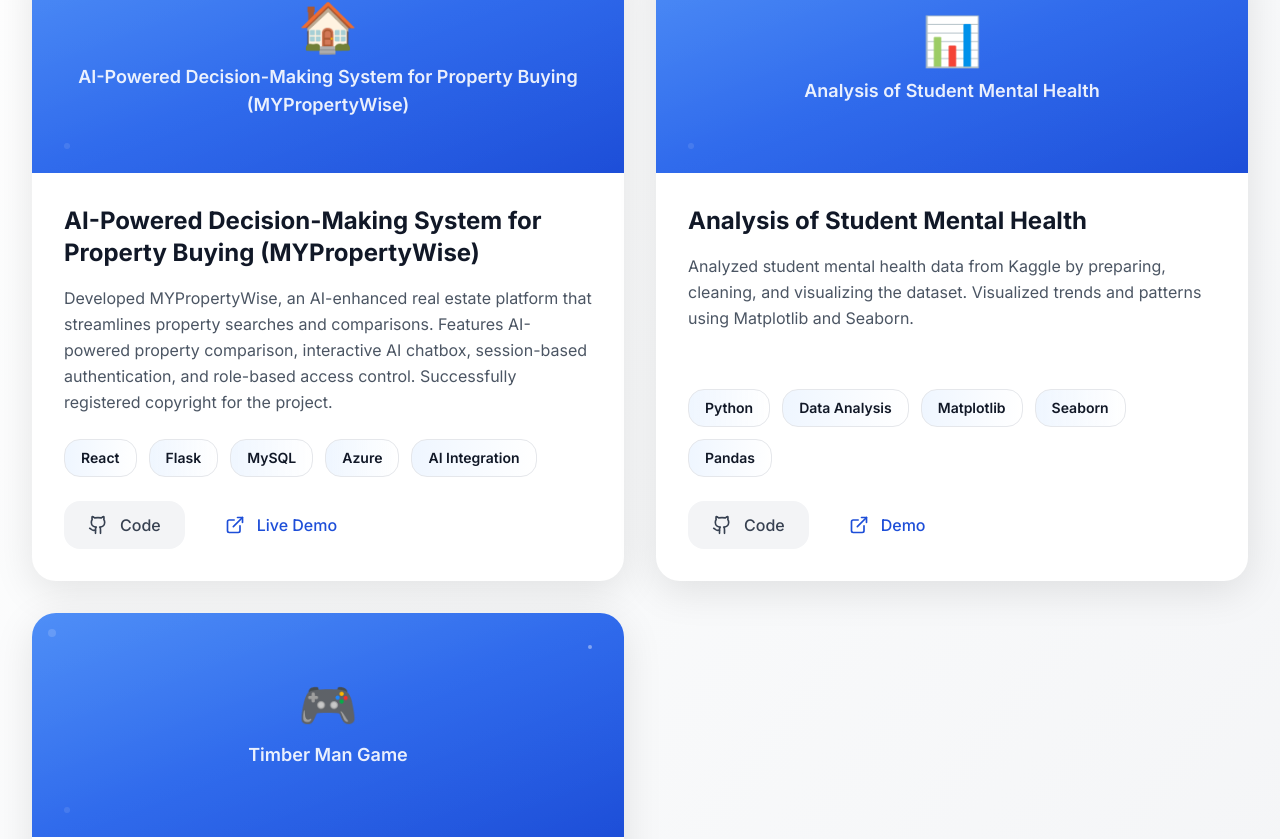
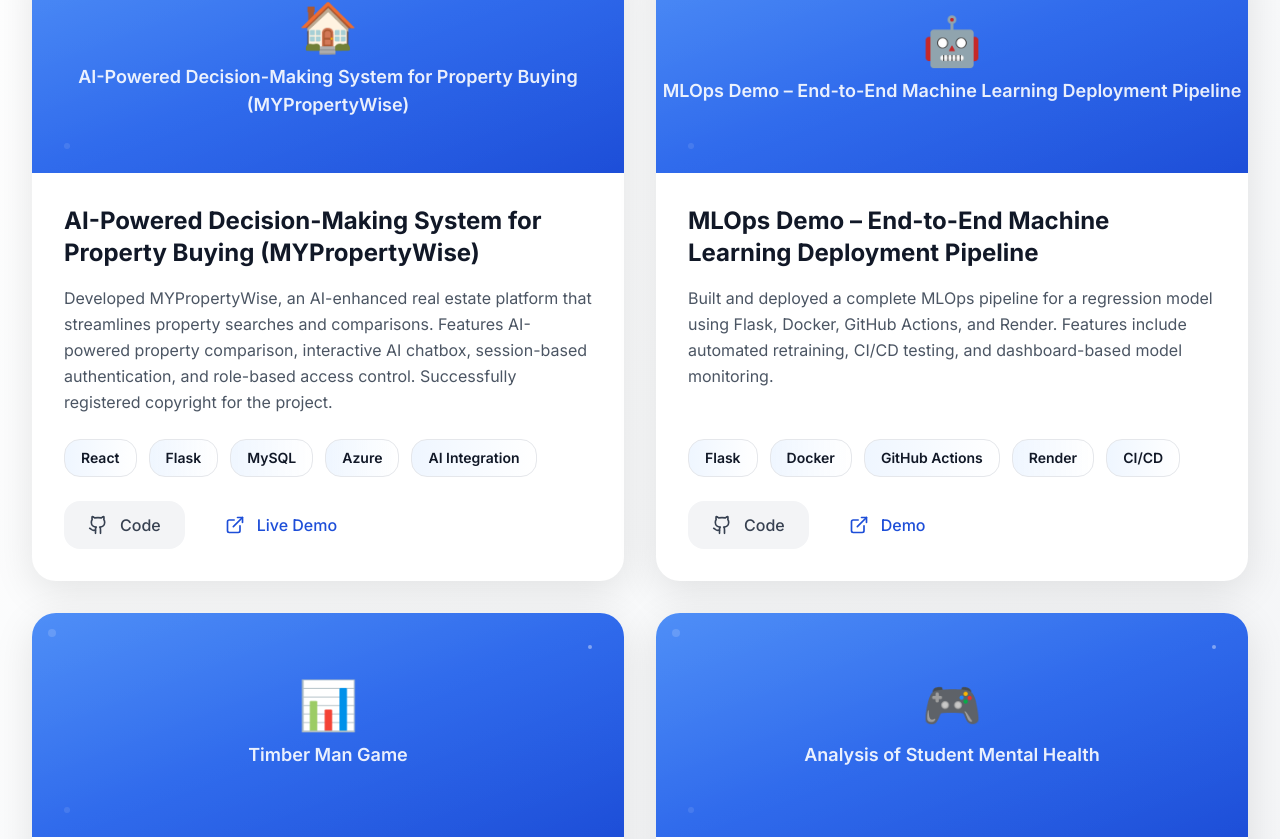
Before and after one commit to GiaSoon2000/Portfolio, a Next.js app: page / in a window 1280 px wide. Shown: the part 5601-6440 px from the top of the page. Built offline with nearby package versions, Linux system fonts and the light colour scheme.

Commit message:
Update Projects component: Replace existing project with MLOps demo and add analysis of student mental health project for enhanced portfolio showcase.

```diff
--- a/app/components/Projects.tsx
+++ b/app/components/Projects.tsx
@@ -16,12 +16,12 @@
       featured: true
     },
     {
-      title: 'Analysis of Student Mental Health',
-      description: 'Analyzed student mental health data from Kaggle by preparing, cleaning, and visualizing the dataset. Visualized trends and patterns using Matplotlib and Seaborn.',
+      title: 'MLOps Demo – End-to-End Machine Learning Deployment Pipeline',
+      description: 'Built and deployed a complete MLOps pipeline for a regression model using Flask, Docker, GitHub Actions, and Render. Features include automated retraining, CI/CD testing, and dashboard-based model monitoring.',
       image: '/project2.jpg',
-      technologies: ['Python', 'Data Analysis', 'Matplotlib', 'Seaborn', 'Pandas'],
-      github: 'https://github.com/GiaSoon2000/Python-Project',
-      live: 'https://github.com/GiaSoon2000/Python-Project/blob/main/analysis-of-student-mental-health.ipynb',
+      technologies: ['Flask', 'Docker', 'GitHub Actions', 'Render', 'CI/CD'],
+      github: 'https://github.com/GiaSoon2000/mlops-demo',
+      live: 'https://mlops-demo-im8g.onrender.com',
       featured: true
     },
     {
@@ -32,6 +32,15 @@
       github: 'https://github.com/GiaSoon2000/Timber-Man_Java2_Project',
       live: 'https://drive.google.com/file/d/14m5SLMobEh8MG4r8gN43-_Lw38EqWRXK/view?usp=sharing',
       featured: false
+    },
+    {
+      title: 'Analysis of Student Mental Health',
+      description: 'Analyzed student mental health data from Kaggle by preparing, cleaning, and visualizing the dataset. Visualized trends and patterns using Matplotlib and Seaborn.',
+      image: '/project4.jpg',
+      technologies: ['Python', 'Data Analysis', 'Matplotlib', 'Seaborn', 'Pandas'],
+      github: 'https://github.com/GiaSoon2000/Python-Project',
+      live: 'https://github.com/GiaSoon2000/Python-Project/blob/main/analysis-of-student-mental-health.ipynb',
+      featured: true
     }
   ]
 
@@ -78,8 +87,9 @@
                     transition={{ duration: 0.3 }}
                   >
                     {index === 0 && "🏠"} {/* AI Property System */}
-                    {index === 1 && "📊"} {/* Data Analysis */}
-                    {index === 2 && "🎮"} {/* Game */}
+                    {index === 1 && "🤖"} {/* MLOps Demo */}
+                    {index === 2 && "📊"} {/* Data Analysis */}
+                    {index === 3 && "🎮"} {/* Game */}
                   </motion.div>
                   <p className="text-lg font-semibold opacity-90">{project.title}</p>
                 </div>
```
